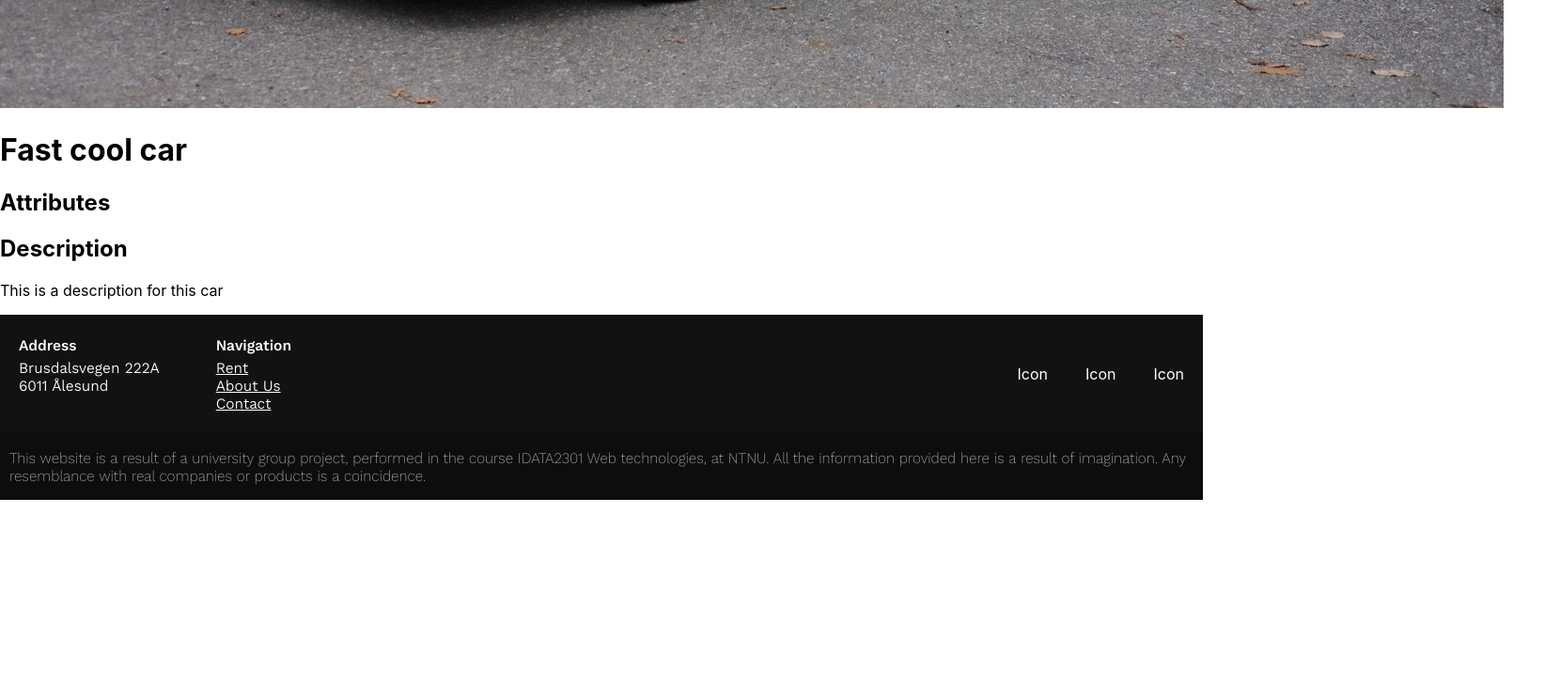
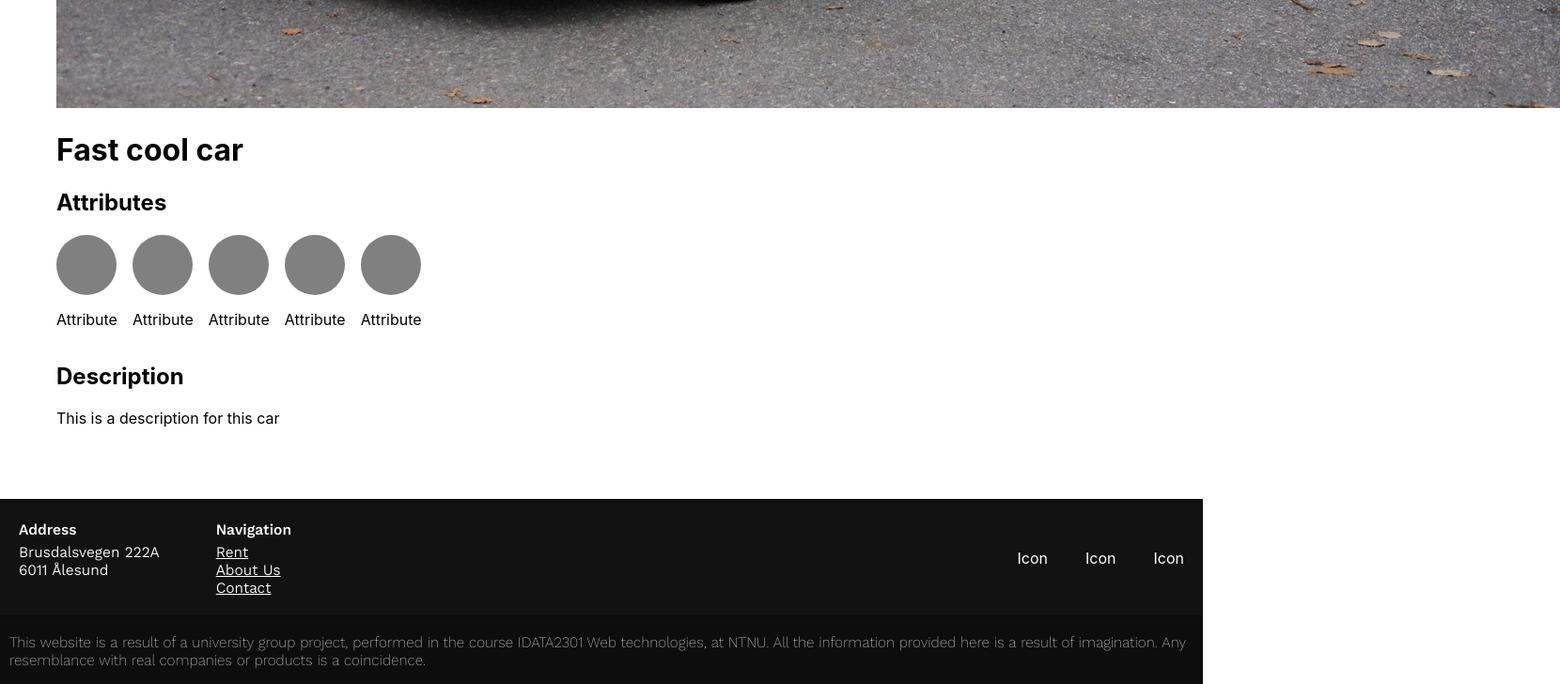
Before and after one commit to ludlun04/IDATA2301-Project, a React (Create React App) app: page /rent in a window 1280 px wide. Shown: the part 1012-1740 px from the top of the page at 94% size, 1660 px wide, since content can reach past the window. Before the commit the page ends 1544 px from the top, so only its background shows below. Built offline with nearby package versions, Linux system fonts and the light colour scheme.

Commit message:
Added groundwork for RentAttributes

```diff
--- /dev/null
+++ b/src/components/CarAttribute/CarAttribute.css
@@ -0,0 +1,13 @@
+.CarAttributeCard {
+  display: flex;
+  flex-direction: column;
+  align-items: center;
+}
+
+.CarAttributeImage {
+  display: block;
+  width: 4rem;
+  height: 4rem;
+  background-color: grey;
+  border-radius: 50%;
+}
--- /dev/null
+++ b/src/components/CarAttribute/CarAttribute.jsx
@@ -0,0 +1,8 @@
+import "./CarAttribute.css";
+
+export default function CarAttribute() {
+  return <div className="CarAttributeCard">
+    <div className="CarAttributeImage"></div>
+    <p className="CarAttributeText">Attribute</p>
+  </div>
+}
--- a/src/pages/rent/Rent.css
+++ b/src/pages/rent/Rent.css
@@ -1,5 +1,5 @@
 .RentMain {
-  padding-top: 60px;
+  padding: 60px;
   display: flex;
   flex-direction: row;
 }
@@ -86,3 +86,9 @@
   height: 10rem;
   border-radius: 50%;
 }
+
+.RentAttributeList {
+  display: flex;
+  flex-direction: row;
+  gap: 1rem;
+}
--- a/src/pages/rent/Rent.jsx
+++ b/src/pages/rent/Rent.jsx
@@ -1,5 +1,6 @@
 import "./Rent.css"
 import DatePickerField from "../../components/DatePickerField/DatePickerField"
+import CarAttribute from "../../components/CarAttribute/CarAttribute";
 import bmw from "./../../resources/images/bmw.jpg";
 
 export default function Rent() {
@@ -11,6 +12,13 @@ export default function Rent() {
 
         <section className={"RentAttributes"}>
           <h2>Attributes</h2>
+          <div className="RentAttributeList">
+            <CarAttribute/>
+            <CarAttribute/>
+            <CarAttribute/>
+            <CarAttribute/>
+            <CarAttribute/>
+          </div>
         </section>
         <h2>Description</h2>
         <p>This is a description for this car</p>
```
